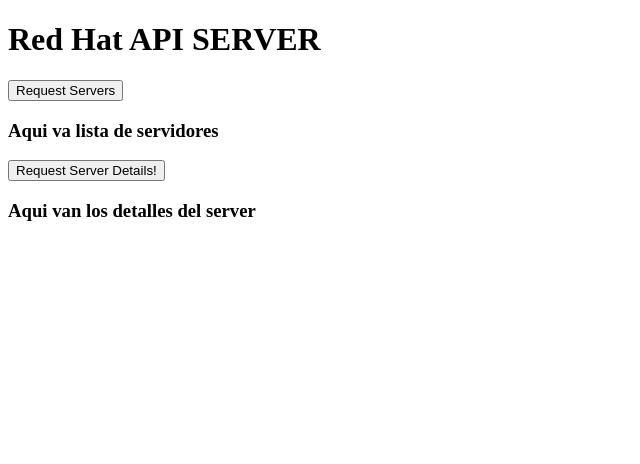
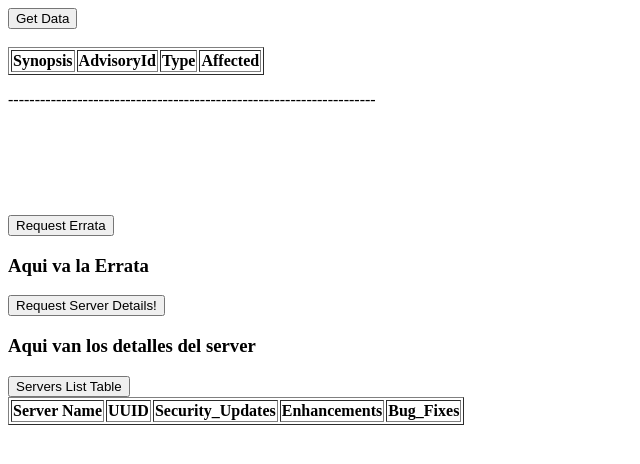
Before and after one commit to jrodriguez19/RedHatAPI, a website: page Front/index.html in a window 1280 px wide. Shown: the whole page, without its empty margins (0-640 px from the left). Drawn offline with Linux system fonts and the light colour scheme.

Commit message:
Frontend Table Test Retriving Info

```diff
--- a/Front/index.html
+++ b/Front/index.html
@@ -5,65 +5,61 @@
     <meta charset="UTF-8">
     <meta name="viewport" content="width=device-width, initial-scale=1.0">
     <title>Document</title>
+    <!-- Bootstrap CSS -->
+    <!-- <link rel="stylesheet" href="https://stackpath.bootstrapcdn.com/bootstrap/4.5.2/css/bootstrap.min.css"
+        integrity="sha384-JcKb8q3iqJ61gNV9KGb8thSsNjpSL0n8PARn9HuZOnIxN0hoP+VmmDGMN5t9UJ0Z" crossorigin="anonymous"> -->
+    <script type="text/javascript" src="index.js"></script>
 </head>
 
+
+
 <body>
-    <h1>Red Hat API SERVER</h1>
 
-    <button onclick="getServersList()">Request Servers</button>
+    <div>
+        <button onclick="getAdvisories('100')">Get Data</button>
+        <br><br>
 
-    <h3 id="serversList">Aqui va lista de servidores</h3>
+        <table id="patching-table" border="1">
+            <tr>
+                <th>Synopsis</th>
+                <th>AdvisoryId</th>
+                <th>Type</th>
+                <th>Affected</th>
+            </tr>
+
+        </table>
+
+
+    </div>
+
+
+
+
+
+
+    <p>---------------------------------------------------------------------</p>
+    <br><br><br><br><br>
+    <button onclick="getErrata('100')">Request Errata</button>
+    <h3 id="errata">Aqui va la Errata</h3>
+
 
     <button onclick="getServerDetails('7a9b5666-91d1-475e-8094-e189e9c95667')">Request Server Details!</button>
-
     <h3 id="serverDetails">Aqui van los detalles del server</h3>
 
-    <script>
 
-        async function getServersList() {
-            try {
-                const response = await fetch('/servers_list', {
-                    method: 'GET'
-                })
-                console.log(response.status); // 200
-                console.log(response.statusText); // OK
-                console.log(response);
+    <div>
+        <button onclick="getServersList()">Servers List Table</button>
+        <table id="servers_list" border="1">
+            <tr>
+                <th>Server Name</th>
+                <th>UUID</th>
+                <th>Security_Updates</th>
+                <th>Enhancements</th>
+                <th>Bug_Fixes</th>
+            </tr>
+        </table>
 
-                if (response.status == 200) {
-                    const bodyResponse = await response.json();
-                    console.log(bodyResponse);
-                    const pagina = document.querySelector('#serversList');
-                    pagina.textContent = bodyResponse.body[0].name;
-                }
-            }
-            catch {
-                err => console.log('Fetch Error :-S', err);
-            }
-
-        }
-
-        async function getServerDetails(systemUUID) {
-            console.log("Getting SERVER DETAILS FROM CLIENT");
-            try {
-                const response = await fetch('/server_details?uuid=' + systemUUID, {
-                    method: 'GET'
-                })
-                console.log(response.status); // 200
-                console.log(response.statusText); // OK
-                console.log(response);
-
-                if (response.status == 200) {
-                    const bodyResponse = await response.json();
-                    console.log(bodyResponse);
-                    const pagina = document.querySelector('#serverDetails');
-                    pagina.textContent = bodyResponse.body['complianceStatus'];
-                }
-            }
-            catch {
-                err => console.log('Fetch Error :-S', err);
-            }
-
-        }
+    </div>
 
 
 
@@ -73,22 +69,15 @@
 
 
 
-
-
-
-
-
-
-
-
-
-
-
-
-
-
-    </script>
-
+    <!-- <script src="https://code.jquery.com/jquery-3.5.1.slim.min.js"
+        integrity="sha384-DfXdz2htPH0lsSSs5nCTpuj/zy4C+OGpamoFVy38MVBnE+IbbVYUew+OrCXaRkfj"
+        crossorigin="anonymous"></script>
+    <script src="https://cdn.jsdelivr.net/npm/popper.js@1.16.1/dist/umd/popper.min.js"
+        integrity="sha384-9/reFTGAW83EW2RDu2S0VKaIzap3H66lZH81PoYlFhbGU+6BZp6G7niu735Sk7lN"
+        crossorigin="anonymous"></script>
+    <script src="https://stackpath.bootstrapcdn.com/bootstrap/4.5.2/js/bootstrap.min.js"
+        integrity="sha384-B4gt1jrGC7Jh4AgTPSdUtOBvfO8shuf57BaghqFfPlYxofvL8/KUEfYiJOMMV+rV"
+        crossorigin="anonymous"></script> -->
 </body>
 
 </html>
--- /dev/null
+++ b/Front/index.js
@@ -0,0 +1,154 @@
+async function getServersList() {
+    try {
+        const response = await fetch('/servers_list', {
+            method: 'GET'
+        })
+        console.log(response.status); // 200
+        console.log(response.statusText); // OK
+        console.log(response);
+
+        if (response.status == 200) {
+            const responseJson = await response.json();
+            console.log(responseJson);
+            const serversListTable = document.querySelector('#servers_list')
+
+            // let row = serversListTable.insertRow(-1);
+            // let cellServerName = row.insertCell(0);
+            // let cellUUID = row.insertCell(1);
+            // let cellSecurityUpdates = row.insertCell(2);
+            // let cellEnhancements = row.insertCell(3);
+            // let cellBugFixes = row.insertCell(4);
+
+            // let textServerName = document.createTextNode('SERVER 2 DE PRUEBA');
+            // let textUUID = document.createTextNode('987qwerty');
+            // let textSecurityUpdates = document.createTextNode('888');
+            // let textEnhancements = document.createTextNode('999');
+            // let textBugFixes = document.createTextNode('111');
+
+            // cellServerName.appendChild(textServerName);
+            // cellUUID.appendChild(textUUID);
+            // cellSecurityUpdates.appendChild(textSecurityUpdates);
+            // cellEnhancements.appendChild(textEnhancements);
+            // cellBugFixes.appendChild(textBugFixes);
+
+            const serversListJson = responseJson.body
+
+            serversListJson.forEach(async element => {
+                let row = serversListTable.insertRow(-1);
+                let cellServerName = row.insertCell(-1);
+                let cellUUID = row.insertCell(-1);
+                let cellSecurityUpdates = row.insertCell(-1);
+                let cellEnhancements = row.insertCell(-1);
+                let cellBugFixes = row.insertCell(-1);
+
+                let textServerName = document.createTextNode(element.name)
+                let textUUID = document.createTextNode(element.uuid);
+
+                try {
+                    let serverDetails = await getServerDetails(element.uuid);
+                    let textSecurityUpdates = 'ERROR';
+                    let textEnhancements = 'ERROR';
+                    let textBugFixes = 'ERROR';
+                    textSecurityUpdates = document.createTextNode(serverDetails.errataApplicabilityCounts.value.securityCount);
+                    textEnhancements = document.createTextNode(serverDetails.errataApplicabilityCounts.value.enhancementCount);
+                    textBugFixes = document.createTextNode(serverDetails.errataApplicabilityCounts.value.bugfixCount);
+
+                    cellServerName.appendChild(textServerName);
+                    cellUUID.appendChild(textUUID);
+                    cellSecurityUpdates.appendChild(textSecurityUpdates);
+                    cellEnhancements.appendChild(textEnhancements);
+                    cellBugFixes.appendChild(textBugFixes);
+
+                }
+                catch {
+                    err => console.log('Error getting security bugs enhancement count', err);
+                }
+
+            });
+
+        }
+    }
+    catch {
+        err => console.log('Fetch Error :-S', err);
+    }
+
+}
+
+async function getServerDetails(systemUUID) {
+    console.log("Getting SERVER DETAILS FROM CLIENT");
+    try {
+        const response = await fetch('/server_details?uuid=' + systemUUID, {
+            method: 'GET'
+        })
+        console.log(response.status); // 200
+        console.log(response.statusText); // OK
+        console.log(response);
+
+        if (response.status == 200) {
+            const responseJson = await response.json();
+            console.log(responseJson);
+            //const pagina = document.querySelector('#serverDetails');
+            //pagina.textContent = responseJson.body['complianceStatus'];
+            return responseJson.body;
+        }
+    }
+    catch {
+        err => console.log('Fetch Error getServerDetails()', err);
+    }
+}
+
+
+
+async function getAdvisories(limit) {
+    console.log("Getting SERVER DETAILS FROM CLIENT");
+    try {
+        const response = await fetch('/errata?limit=' + limit, {
+            method: 'GET'
+        })
+        console.log(response.status); // 200
+        console.log(response.statusText); // OK
+        console.log(response);
+
+        if (response.status == 200) {
+            const responseJson = await response.json();
+            console.log('getErrata() bodyresponse is:');
+            console.log(responseJson.body);
+
+            //---------------------------------------------------------
+            const patchingTable = document.querySelector('#patching-table');
+            const advisories = responseJson.body
+
+            advisories.forEach(async element => {
+
+                if (element.type.includes("Important")) {
+
+                    let row = patchingTable.insertRow(-1);
+
+                    let cellSynopsis = row.insertCell(-1);
+                    let cellAdvisoryId = row.insertCell(-1);
+                    let cellType = row.insertCell(-1);
+                    let cellAffected = row.insertCell(-1);
+
+                    let textSynopsis = document.createTextNode(element.synopsis.split(" ",2)[1]);
+                    let textAdvisoryId = document.createTextNode(element.advisoryId);
+                    let textType = document.createTextNode(element.type);
+
+                    let textAffected = document.createTextNode(element.affectedSystemCount);
+
+                    cellSynopsis.appendChild(textSynopsis);
+                    cellAdvisoryId.appendChild(textAdvisoryId);
+                    cellType.appendChild(textType);
+
+                    cellAffected.appendChild(textAffected);
+
+                }
+
+            });
+
+
+        }
+    }
+    catch {
+        err => console.log('Fetch Error :-S', err);
+    }
+}
```
Also changed, not shown: server.js (renamed from index.js, +49 -17 lines).
